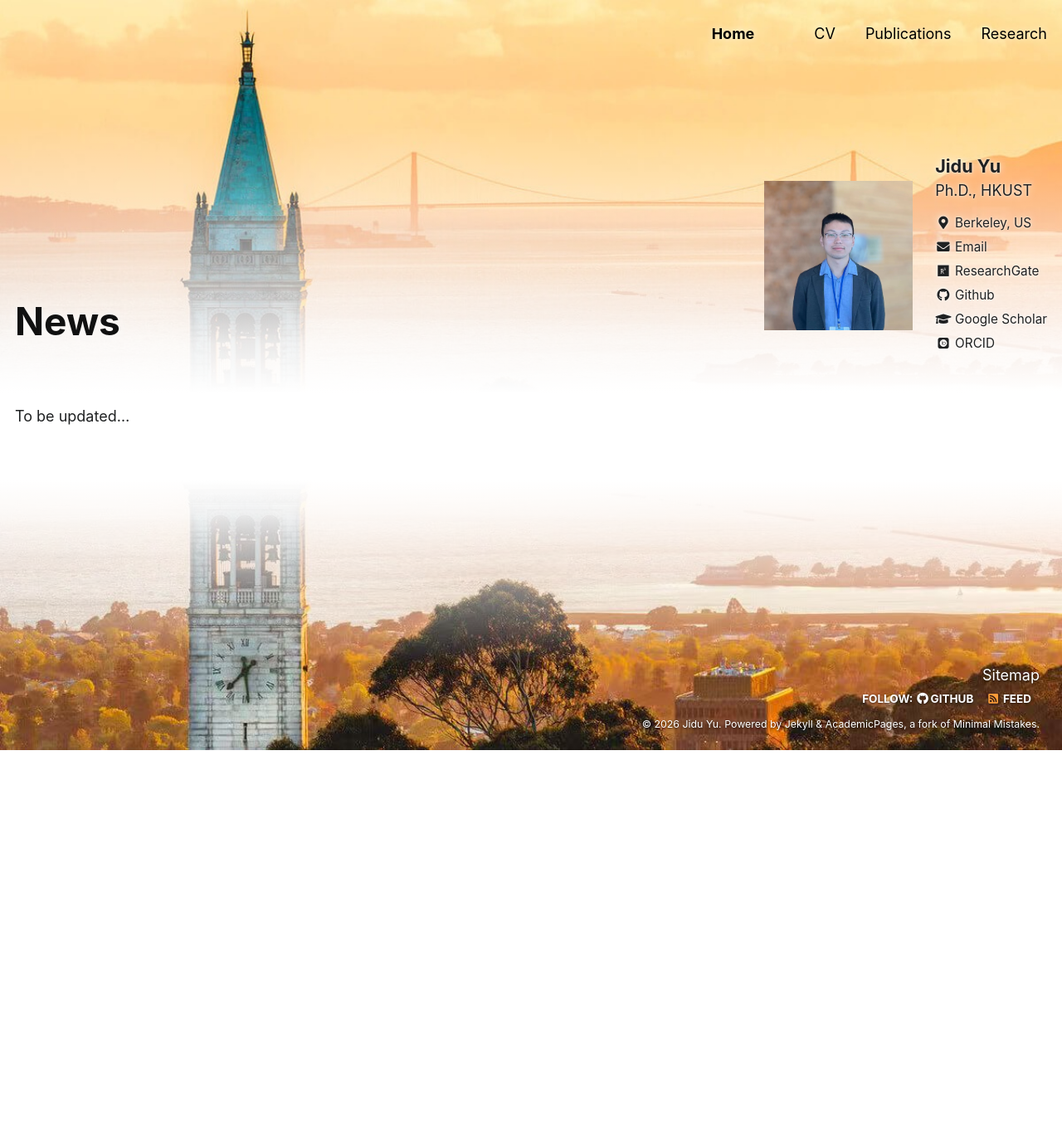
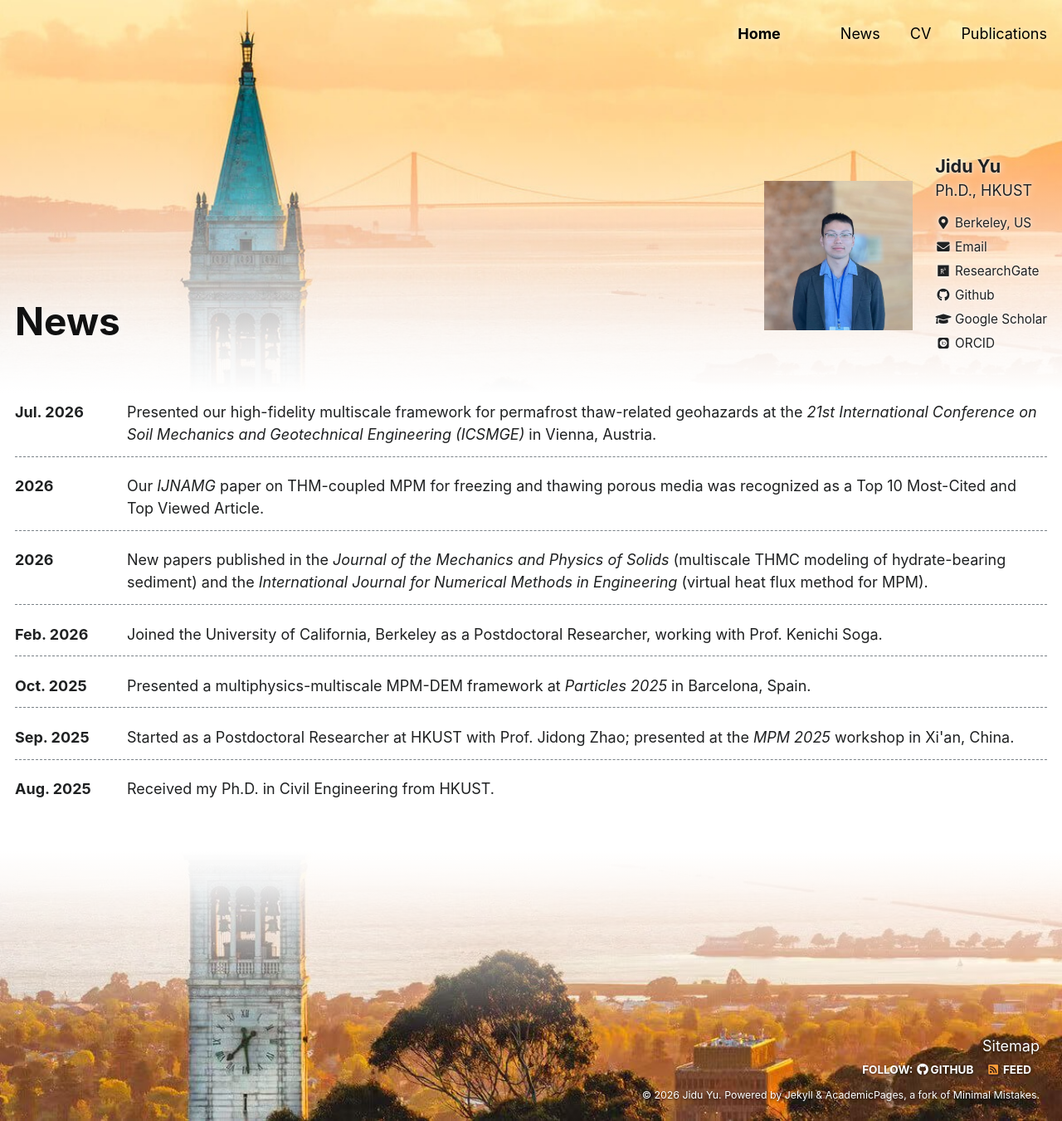
Before and after one commit to yujidu/yujidu.github.io, a Jekyll site: the page built from _pages/news.md, in a window 1280 px wide and 1351 px high. Shown: the whole window at 83% size. Built offline with Jekyll 4.4.1, drawn with Linux system fonts in a browser that asks for light colours; some web fonts are replaced.

Commit message:
Add News page to the menu; hide Research
Co-Authored-By: Claude Opus 5.5 <noreply@anthropic.com>
Claude-Session: https://claude.ai/code/session_01CtadbDehUMWbEMdjGRSUo3

```diff
--- a/_pages/news.md
+++ b/_pages/news.md
@@ -6,4 +6,12 @@ author_profile: false
 hero_image: berkeley.jpg
 ---
 
-To be updated...
+<ul class="news-list">
+  <li><span class="news-date">Jul. 2026</span><span>Presented our high-fidelity multiscale framework for permafrost thaw-related geohazards at the <em>21st International Conference on Soil Mechanics and Geotechnical Engineering (ICSMGE)</em> in Vienna, Austria.</span></li>
+  <li><span class="news-date">2026</span><span>Our <em>IJNAMG</em> paper on THM-coupled MPM for freezing and thawing porous media was recognized as a Top 10 Most-Cited and Top Viewed Article.</span></li>
+  <li><span class="news-date">2026</span><span>New papers published in the <em>Journal of the Mechanics and Physics of Solids</em> (multiscale THMC modeling of hydrate-bearing sediment) and the <em>International Journal for Numerical Methods in Engineering</em> (virtual heat flux method for MPM).</span></li>
+  <li><span class="news-date">Feb. 2026</span><span>Joined the University of California, Berkeley as a Postdoctoral Researcher, working with Prof. Kenichi Soga.</span></li>
+  <li><span class="news-date">Oct. 2025</span><span>Presented a multiphysics-multiscale MPM-DEM framework at <em>Particles 2025</em> in Barcelona, Spain.</span></li>
+  <li><span class="news-date">Sep. 2025</span><span>Started as a Postdoctoral Researcher at HKUST with Prof. Jidong Zhao; presented at the <em>MPM 2025</em> workshop in Xi'an, China.</span></li>
+  <li><span class="news-date">Aug. 2025</span><span>Received my Ph.D. in Civil Engineering from HKUST.</span></li>
+</ul>
--- a/_sass/_home.scss
+++ b/_sass/_home.scss
@@ -445,3 +445,34 @@ body {
     #fff 92%);
   pointer-events: none;
 }
+
+/* News page: date on the left, item on the right */
+.news-list {
+  list-style: none;
+  margin: 0;
+  padding: 0;
+
+  li {
+    display: flex;
+    gap: 1.5em;
+    padding: 0.7em 0;
+    border-bottom: 1px dashed $border-color;
+  }
+
+  li:last-child {
+    border-bottom: none;
+  }
+}
+
+.news-date {
+  flex: 0 0 6em;
+  font-weight: 700;
+  color: $dark-gray;
+}
+
+@media (max-width: 600px) {
+  .news-list li {
+    flex-direction: column;
+    gap: 0.2em;
+  }
+}
```
Also changed, not shown: _data/navigation.yml (+4 -4 lines).
